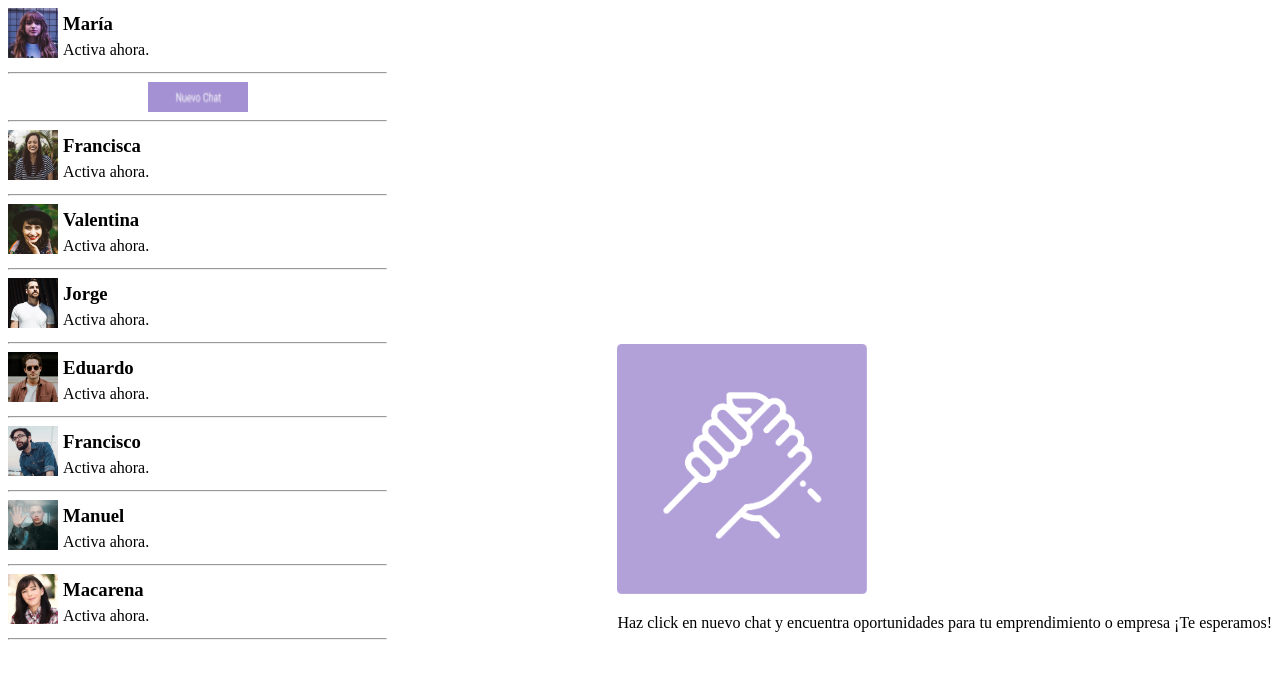
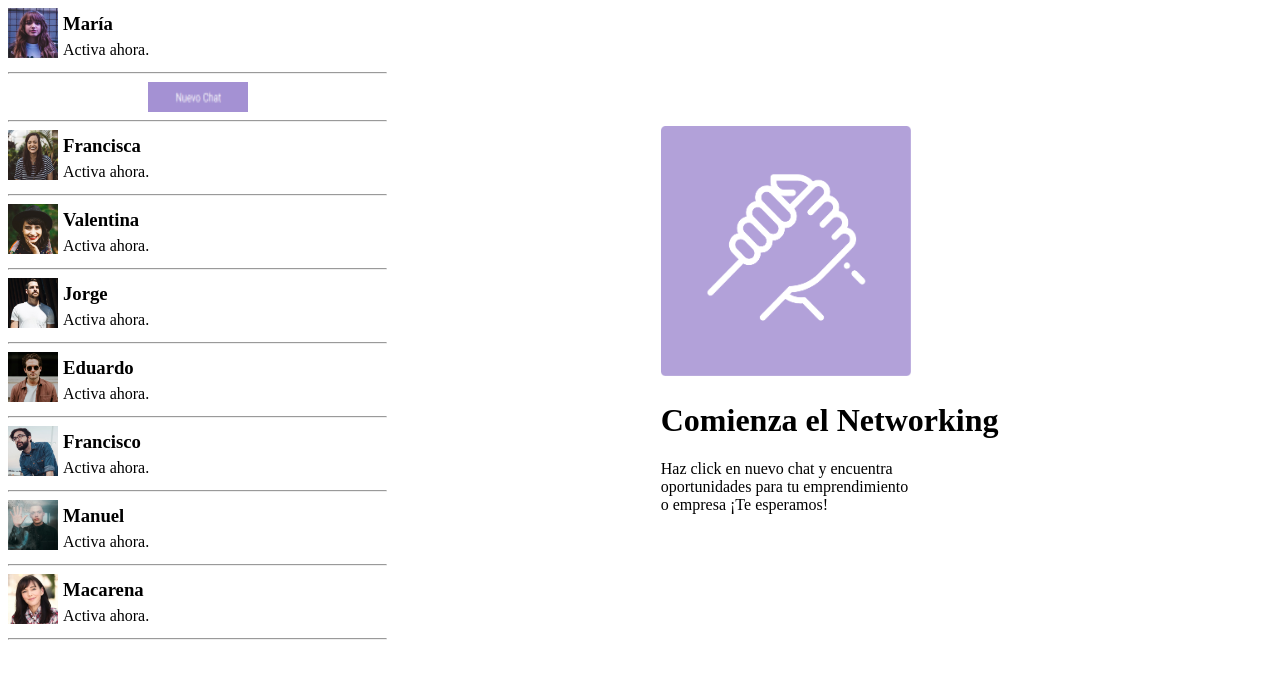
Before and after one commit to Roger2303/Flexbox, a plain HTML site: page index.html in a window 1280 px wide. Drawn offline with Linux system fonts and the light colour scheme.

Commit message:
avances columna 2

```diff
--- a/assets/css/stylesheet.css
+++ b/assets/css/stylesheet.css
@@ -13,8 +13,8 @@
     display: flex;
     flex-direction: column;
     width: 70vw;
-    justify-content: flex-end;
-    align-items: flex-end;
+    justify-content: center;
+    align-items: center;
 }
 
 .contactos {
@@ -73,3 +73,7 @@
     justify-content: flex-start;
     padding: 3px;
 }
+
+.click {
+    width: 250px;
+}
--- a/index.html
+++ b/index.html
@@ -132,7 +132,8 @@
     <div class="col2">
     <div>
         <img class="hand" src="assets/imgs/hand.png">
-        <p>Haz click en nuevo chat y encuentra oportunidades para tu emprendimiento o empresa ¡Te esperamos!</p>
+        <h1>Comienza el Networking</h1>
+        <p class="click">Haz click en nuevo chat y encuentra oportunidades para tu emprendimiento o empresa ¡Te esperamos!</p>
     </div>
     </div>
 
```
